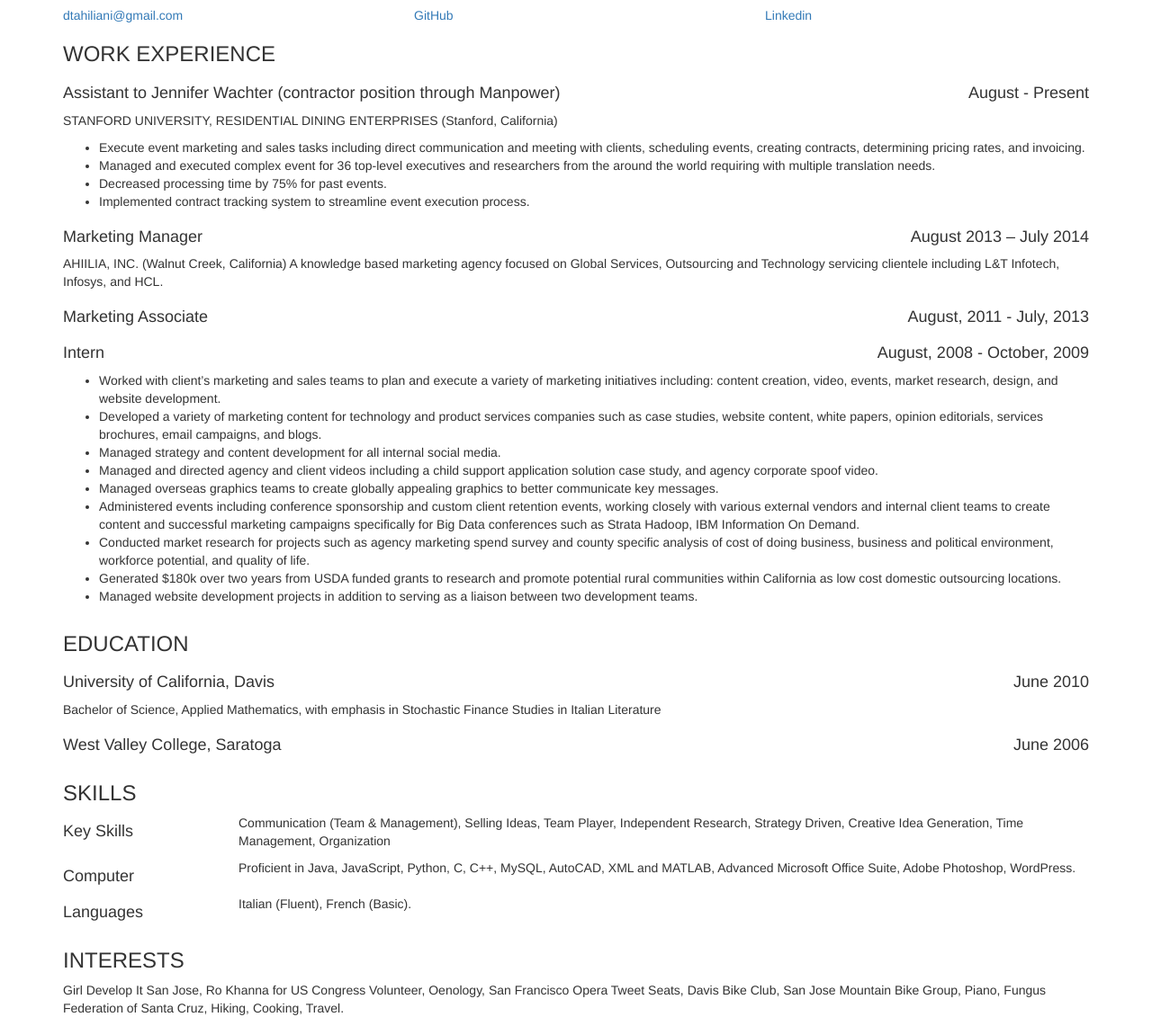
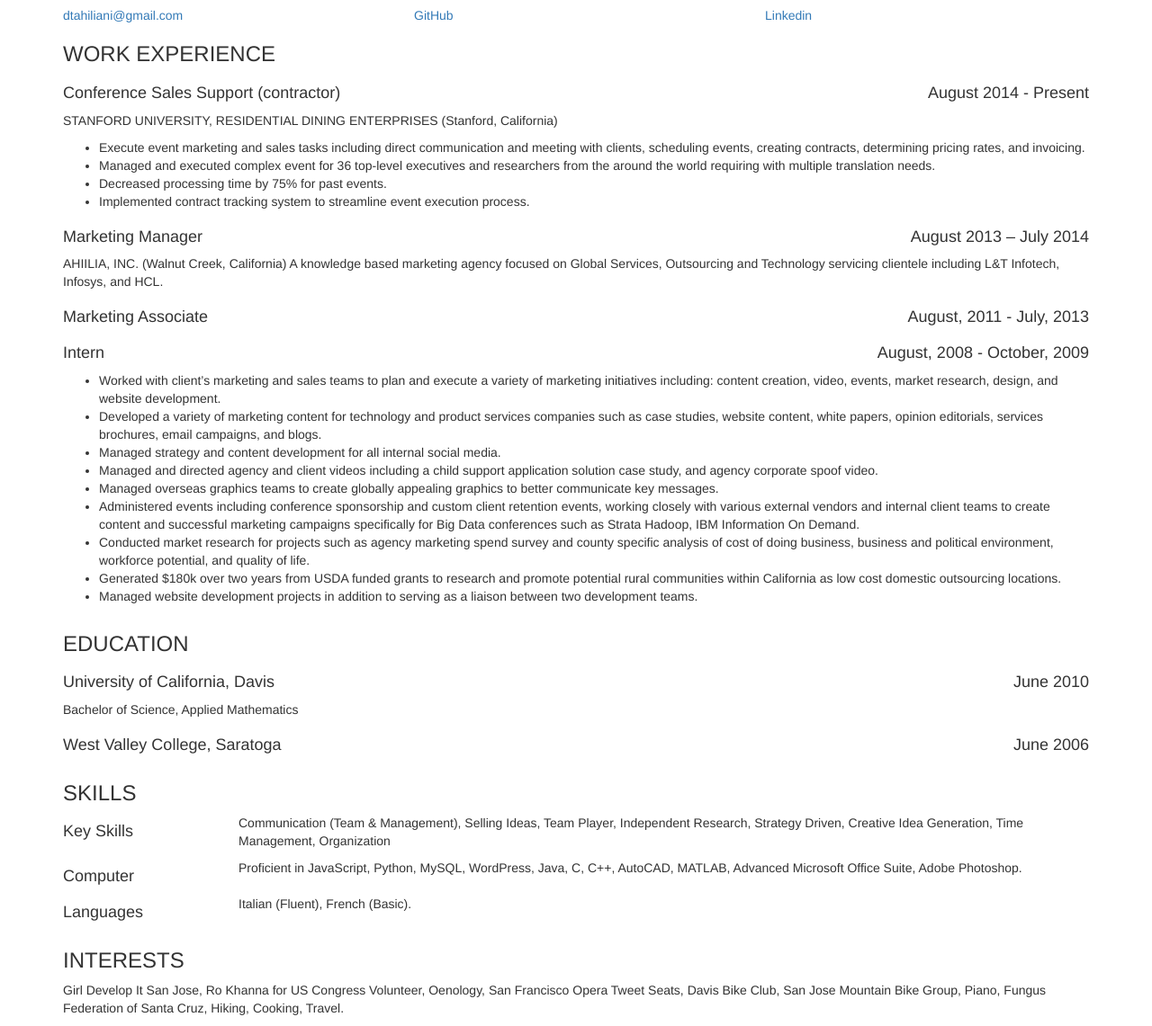
Before and after one commit to dtahiliani/dtahiliani.github.io, a plain HTML site: page index.html in a window 1280 px wide. Shown: the part 362-1503 px from the top of the page at 90% size. Drawn offline with nearby package versions, Linux system fonts and the light colour scheme.

Commit message:
small changes

```diff
--- a/index.html
+++ b/index.html
@@ -40,11 +40,11 @@
         </div>
         <div class="row">
           <div class="col-sm-8 col-xs-12">
-            <h4>Assistant to Jennifer Wachter (contractor position through Manpower)</h4>
+            <h4>Conference Sales Support (contractor)</h4>
             <p>STANFORD UNIVERSITY, RESIDENTIAL DINING ENTERPRISES (Stanford, California)</p>
           </div>
           <div class="col-sm-4 col-xs-12">
-            <h4 class="text-right">August - Present</h4>
+            <h4 class="text-right">August 2014 - Present</h4>
           </div>
         </div>
         <div class="row">
@@ -115,7 +115,7 @@
         </div>
         <div class="row">
           <div class="col-sm-12 col-xs-12">
-            <p>Bachelor of Science, Applied Mathematics, with emphasis in Stochastic Finance Studies in Italian Literature</p>
+            <p>Bachelor of Science, Applied Mathematics</p>
           </div>
         </div>
         <div class="row">
@@ -144,7 +144,7 @@
             <h4>Computer</h4>
           </div>
           <div class="col-sm-10 col-xs-12">
-            <p>Proficient in Java, JavaScript, Python, C, C++, MySQL, AutoCAD, XML and MATLAB, Advanced Microsoft Office Suite, Adobe Photoshop, WordPress.</p>
+            <p>Proficient in JavaScript, Python, MySQL, WordPress, Java, C, C++, AutoCAD, MATLAB, Advanced Microsoft Office Suite, Adobe Photoshop.</p>
           </div>
         </div>
         <div class="row">
```
